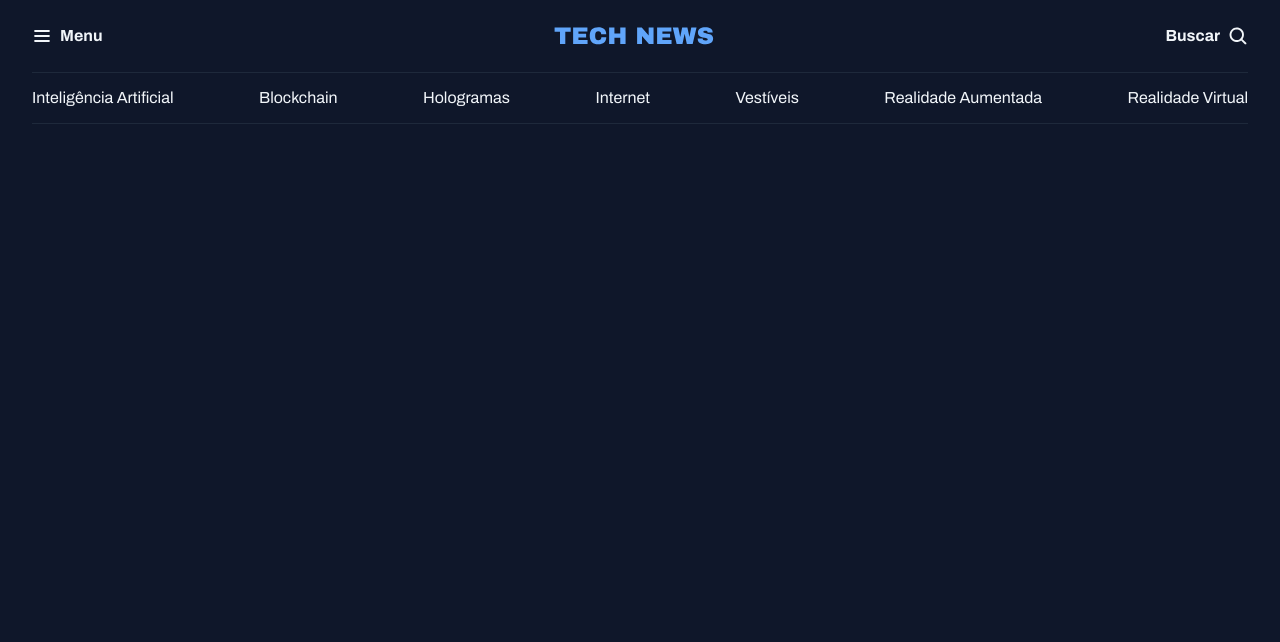
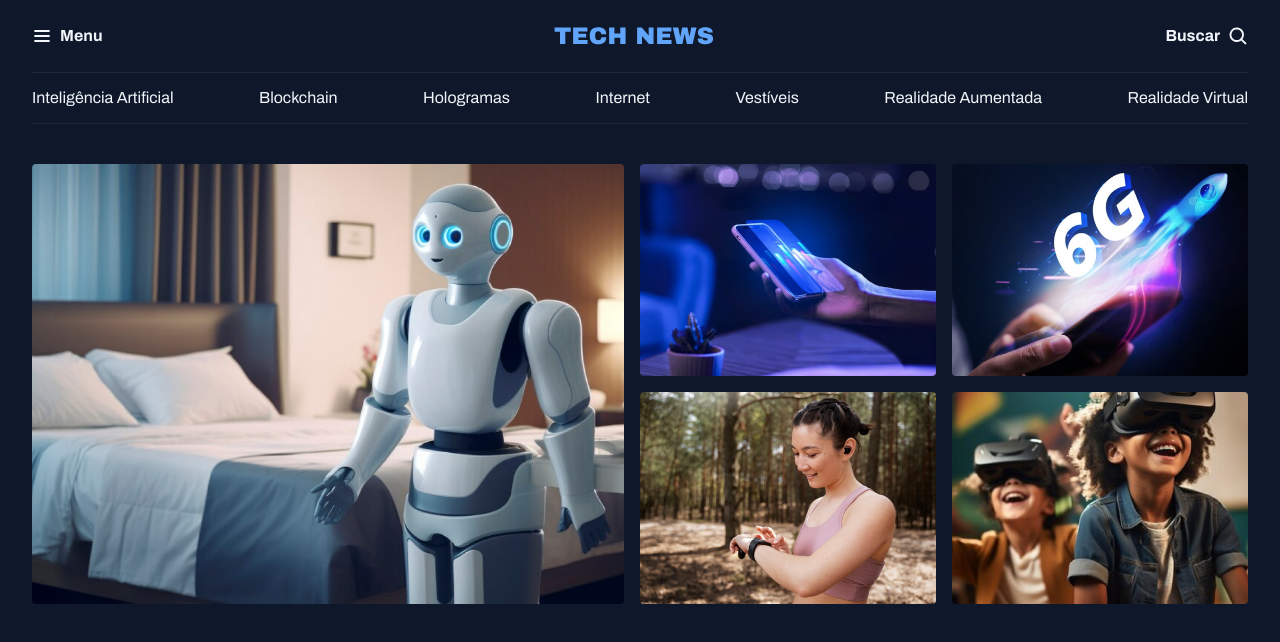
Before and after one commit to AleksanderBalduino/projeto-portal-de-noticias-mba-fullstack, a plain HTML site: page index.html in a window 1280 px wide. Drawn offline with Linux system fonts and the light colour scheme.

Commit message:
Estruturando a seção de destaques

```diff
--- a/index.html
+++ b/index.html
@@ -41,5 +41,31 @@
                 <a href="#">Realidade Virtual</a>
             </nav>
         </header>
+
+        <main class="container grid">
+            <section id="featured" class="grid grid-flow-col gap-16">
+                <div>
+                    <img src="assets/images/Image 01.png" alt="">
+                </div>
+
+                <div class="grid grid-cols-2 gap-16">
+                    <div>
+                        <img src="assets/images/Image 02.png" alt="">
+                    </div>
+
+                    <div>
+                        <img src="assets/images/Image 03.png" alt="">
+                    </div>
+
+                    <div>
+                        <img src="assets/images/Image 04.png" alt="">
+                    </div>
+
+                    <div>
+                        <img src="assets/images/Image 05.png" alt="">
+                    </div>
+                </div>
+            </section>
+        </main>
     </body>
 </html>
--- a/styles/global.css
+++ b/styles/global.css
@@ -40,17 +40,16 @@ h1, h2, h3 {
     font: inherit;
 }
 
+img {
+    max-width: 100%;
+}
+
 .container {
     max-width: 1280px;
     padding-inline: 32px;
     margin-inline: auto;
 }
 
-/* utility-first -> Classe que fará apenas uma coisa */
-.grid {
-    display: grid;
+main {
+    margin-top: 40px;
 }
-
-.grid-flow-col {
-    grid-auto-flow: column;
-}
--- a/styles/index.css
+++ b/styles/index.css
@@ -1,2 +1,4 @@
 @import url(global.css);
+@import url(utility.css);
 @import url(header.css);
+@import url(sections.css);
--- /dev/null
+++ b/styles/sections.css
@@ -0,0 +1,7 @@
+#featured {
+    img {
+        height: 100%;
+        object-fit: cover;
+        border-radius: 4px;
+    }
+}
--- /dev/null
+++ b/styles/utility.css
@@ -0,0 +1,16 @@
+/* utility-first -> Classe que fará apenas uma coisa */
+.grid {
+    display: grid;
+}
+
+.grid-flow-col {
+    grid-auto-flow: column;
+}
+
+.grid-cols-2 {
+    grid-template-columns: 1fr 1fr;
+}
+
+.gap-16 {
+    gap: 16px;
+}
```
